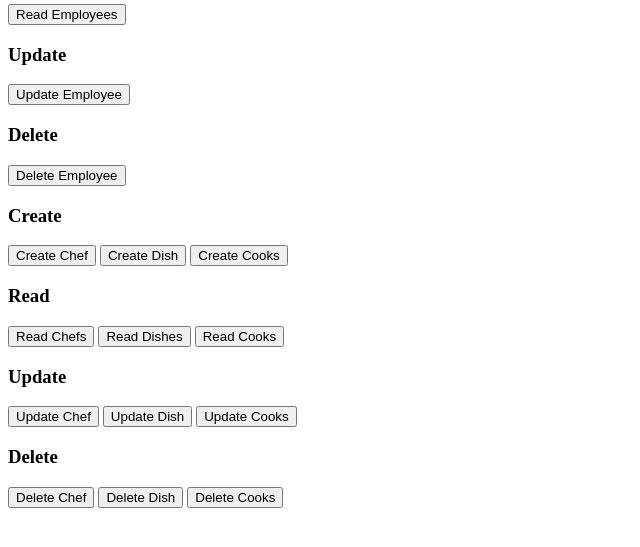
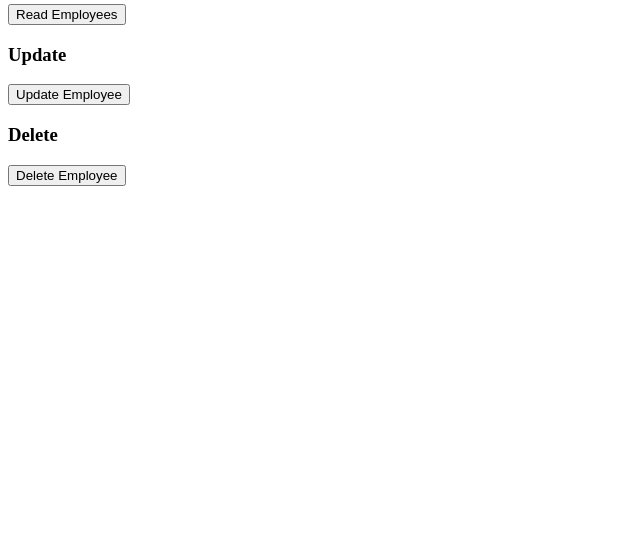
Before and after one commit to AlexTorresD/DeTailforRetail, a Flask app: page / in a window 1280 px wide. Shown: the part 197-744 px from the top of the page, without its empty margins (0-640 px from the left). Run offline with Flask 3, Linux system fonts and the light colour scheme; some libraries are stand-ins or nearby versions.

Commit message:
updated code

```diff
--- a/app.py
+++ b/app.py
@@ -106,6 +106,7 @@ def createemployee(feedback_message=None, feedback_type=False):
             feedback_type=feedback_type)
 @app.route("/employeecreate", methods=['POST'])
 def employeecreate():
+    Employee_ID = request.form["Employee_ID"]
     Employee_Fname = request.form["Employee_Fname"]
     Employee_Lname = request.form["Employee_Lname"]
     Employee_Email = request.form["Employee_Email"]
@@ -114,7 +115,7 @@ def employeecreate():
     Hours_Worked = request.form["Hours_Worked"]
     Salary = request.form["Salary"]
     try:
-        entry = Employee(Employee_Fname=Employee_Fname, Employee_Lname=Employee_Lname,
+        entry = Employee(Employee_ID=Employee_ID, Employee_Fname=Employee_Fname, Employee_Lname=Employee_Lname,
             Employee_Email=Employee_Email, Employee_Phone=Employee_Phone, Position=Position,
             Hours_Worked=Hours_Worked, Salary=Salary)
         db.session.add(entry)
@@ -166,8 +167,10 @@ def employeeupdate():
         if obj == None:
             msg = 'Employee {} not found.'.format(e_ID)
             return updateemployee(feedback_message=msg, feedback_type=False)
-        if Employee_ID != ' ':
+        if Employee_ID != '':
             obj.Employee_ID = Employee_ID
+        else:
+            obj.Employee_ID = e_ID
         if Employee_Fname != '':
             obj.Employee_Fname = Employee_Fname
         if Employee_Lname != '':
@@ -188,7 +191,7 @@ def employeeupdate():
         db.session.rollback()
         return updateemployee(feedback_message=err, feedback_type=False)
 
-    return updateemployee(feedback_message='Successfully updated employee {}'.format(e_ID),
+    return updateemployee(feedback_message='Successfully updated employee with ID {}'.format(e_ID),
                        feedback_type=True)
 
 @app.route("/deleteemployee")
@@ -220,7 +223,7 @@ def employeedelete():
         db.session.rollback()
         return deleteemployee(feedback_message=err, feedback_type=False)
 
-    return deleteemployee(feedback_message='Successfully deleted employee {}'.format(employee_ID),
+    return deleteemployee(feedback_message='Successfully deleted employee with {}'.format(employee_ID),
                        feedback_type=True)
 def getchefs():
     query = select(ChefInfo)
--- a/templates/createemployee.html
+++ b/templates/createemployee.html
@@ -7,6 +7,9 @@
 {% block body_form %}
 <form action="{{ url_for('employeecreate')}}" method="post">
     <h5>Enter the employee details</h5>
+    <div>
+        <input type="text" name="Employee_ID" placeholder="ID">
+    </div>
     <div>
         <input type="text" name="Employee_Fname" placeholder="First Name">
     </div>
--- a/templates/deleteemployee.html
+++ b/templates/deleteemployee.html
@@ -6,7 +6,7 @@
 
 {% block body_form %}
 <form action="{{ url_for('employeedelete')}}" method="post">
-  <label for="">Select an employee</label>
+  <label for="">Select an employee based on ID</label>
   <select name="employeeIDs">
     {% for name in employeeIDs %}
       <option value="{{ name }}">{{ name }}</option>
--- a/templates/home.html
+++ b/templates/home.html
@@ -13,22 +13,5 @@
 <h3>Delete</h3>
 <a href="/deleteemployee"><button> Delete Employee</button></a>
 <br/>
-<h3>Create</h3>
-<a href="/createchef"><button> Create Chef </button></a>
-<a href="/createdish"><button> Create Dish </button></a>
-<a href="/createcooks"><button> Create Cooks </button></a>
-<br/>
-<h3>Read</h3>
-<a href="/readchef"><button> Read Chefs </button></a>
-<a href="/readdish"><button> Read Dishes </button></a>
-<a href="/readcooks"><button> Read Cooks </button></a>
-<h3>Update</h3>
-<a href="/updatechef"><button> Update Chef </button></a>
-<a href="/updatedish"><button> Update Dish </button></a>
-<a href="/updatecooks"><button> Update Cooks </button></a>
-<h3>Delete</h3>
-<a href="/deletechef"><button> Delete Chef </button></a>
-<a href="/deletedish"><button> Delete Dish </button></a>
-<a href="/deletecooks"><button> Delete Cooks </button></a>
 
 {% endblock %}
--- a/templates/layouts/baselayout.html
+++ b/templates/layouts/baselayout.html
@@ -2,7 +2,7 @@
 <html lang="en">
   <head>
       <meta charset="utf-8">
-      <title>Sample Python App</title>
+      <title>DeTailForRetail</title>
       <style>
         table, th, td {
             border: 1px solid black;
--- a/templates/reademployee.html
+++ b/templates/reademployee.html
@@ -5,7 +5,7 @@
 {% endblock %}
 
 {% block body_table %}
-<table style="width:77%">
+<table style="width:80%">
     <tr>
         <th>ID</th>
         <th>First Name</th>
--- a/templates/updateemployee.html
+++ b/templates/updateemployee.html
@@ -6,13 +6,16 @@
 
 {% block body_form %}
 <form action="{{ url_for('employeeupdate')}}" method="post">
-  <label for="employeeIDs">Select a employee to update</label>
+  <label for="employeeIDs">Select an employee to update based on ID</label>
   <select name="employeeIDs">
     {% for name in employeeIDs %}
       <option value="{{ name }}">{{ name }}</option>
     {% endfor %}
   </select>
   <h5>Enter the updated employee details</h5>
+  <div>
+    <input type="text" name="Employee_ID" placeholder="ID">
+</div>
   <div>
       <input type="text" name="Employee_Fname" placeholder="First Name">
   </div>
```
